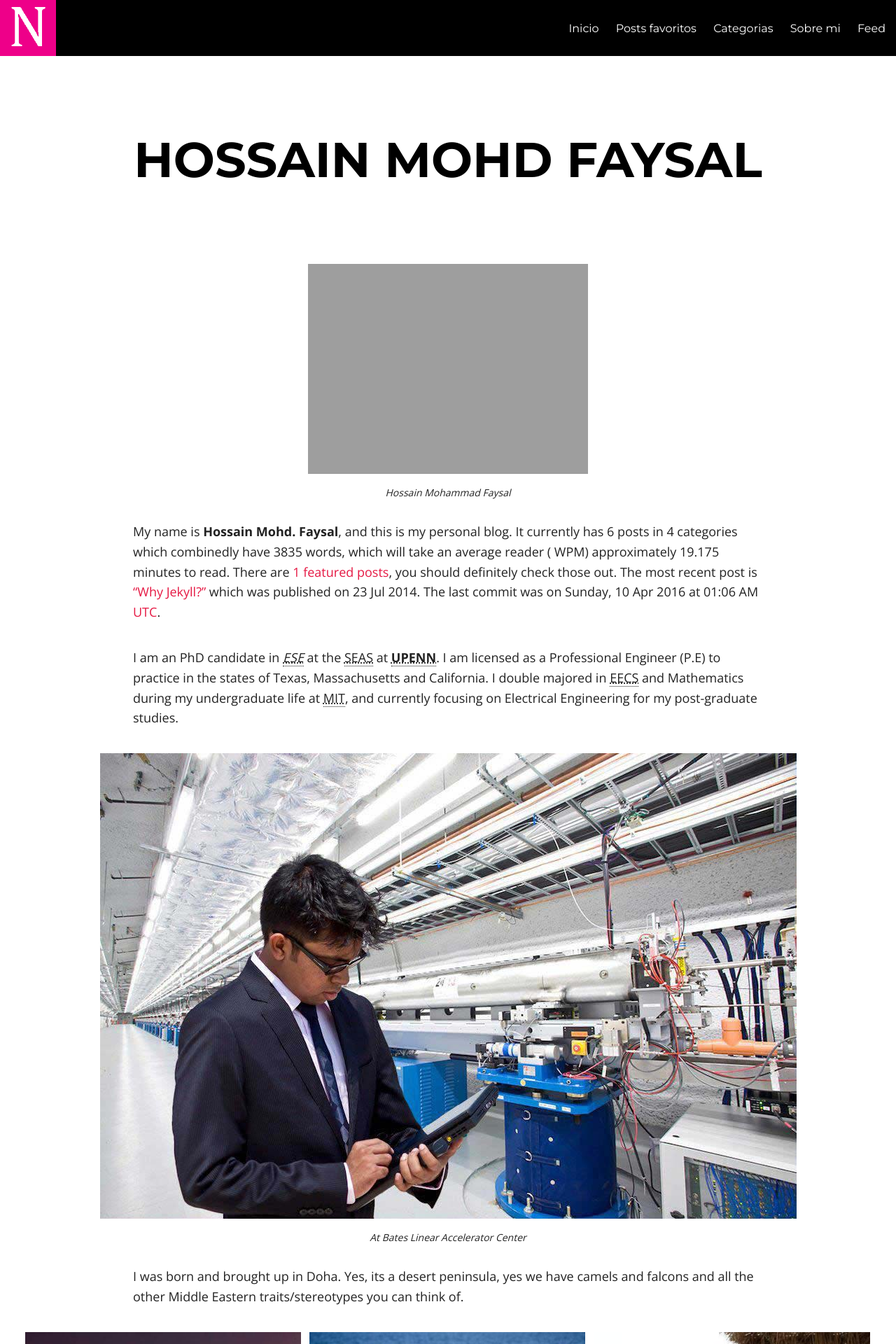
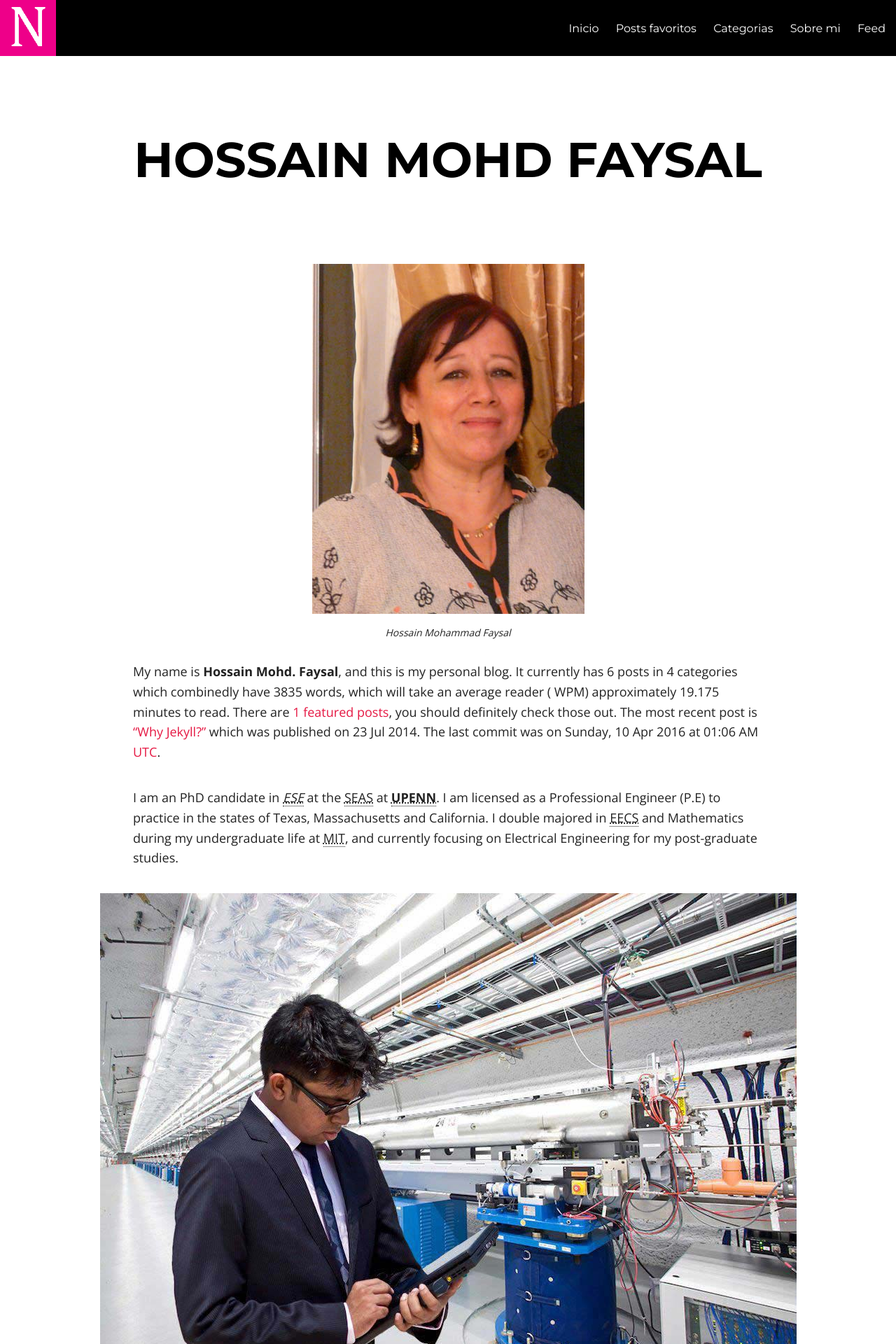
Before and after one commit to ehernandez-xk/nohemi, a Jekyll site: the page built from about.md, in a window 1280 px wide. Shown: the top 1920 px of the page at 70% size. Built offline with Jekyll 4.4.1, drawn with Linux system fonts in a browser that asks for light colours; nearby versions of some CDN libraries.

Commit message:
About image path.

```diff
--- a/about.md
+++ b/about.md
@@ -7,7 +7,7 @@ imagefeature: fourseasons.jpg
 chart: true
 ---
 <figure>
-  <img src="{{ site.url }}/images/hossain-faysal.jpg" alt="Hossain Mohammad Faysal">
+  <img src="{{ site.url }}/images/nohemi_about.jpg" alt="Hossain Mohammad Faysal">
   <figcaption>Hossain Mohammad Faysal</figcaption>
 </figure>
 
```
